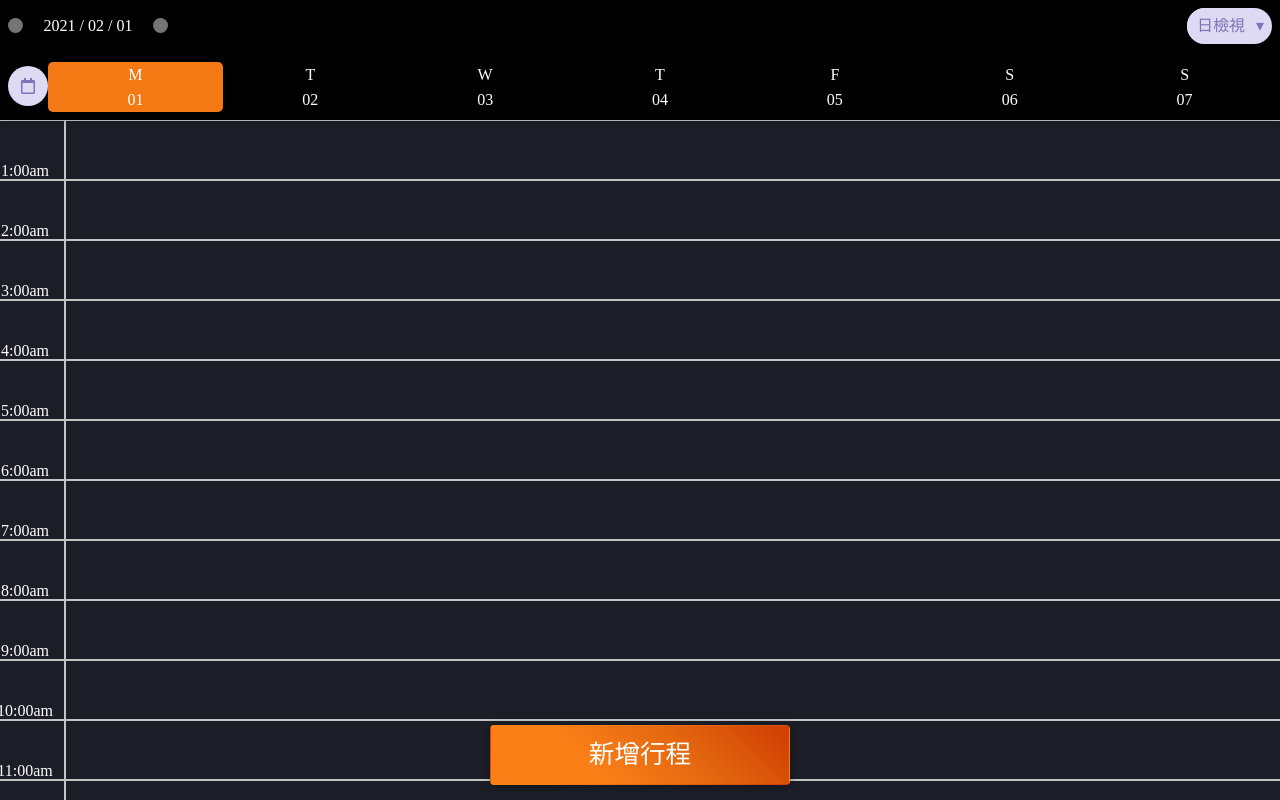
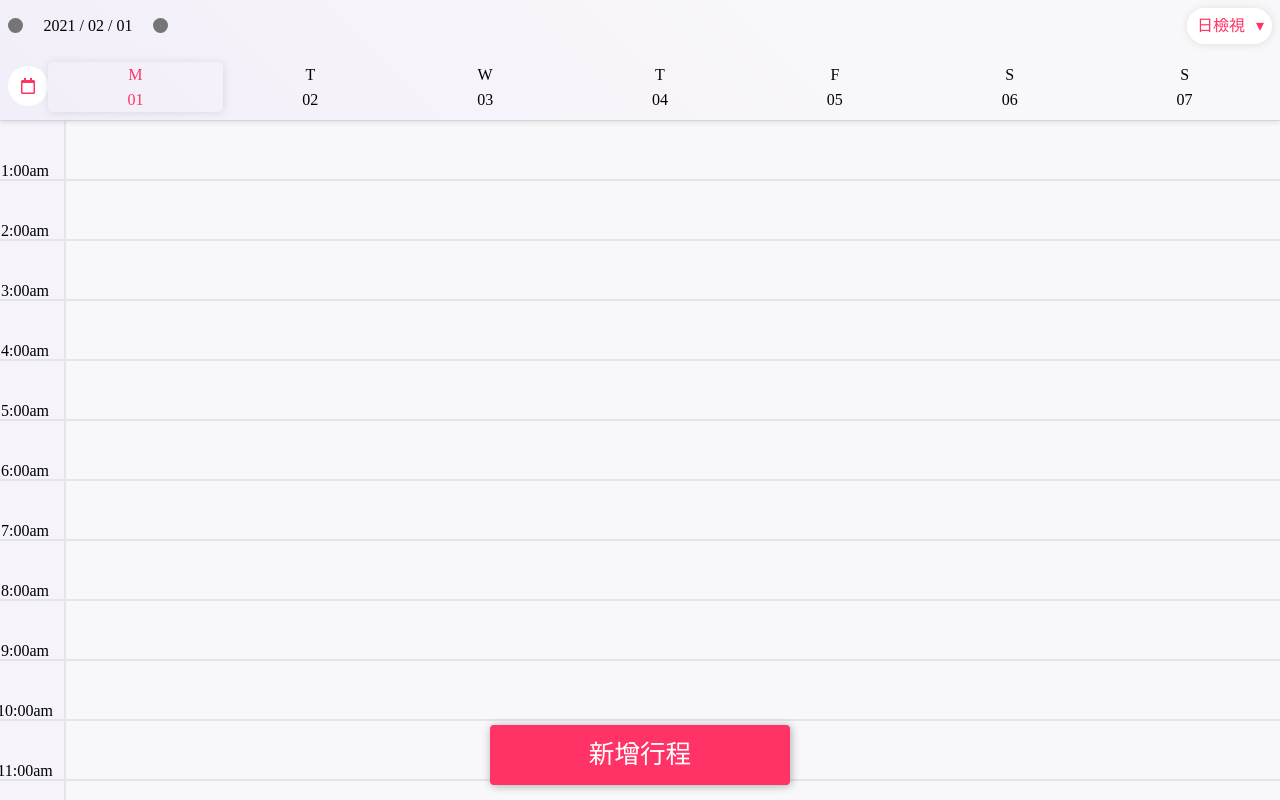
Before and after one commit to lovan0616/calendar-remote, a Vue app: page /#/calendar-day/2021-02-01 in a window 1280 px wide. Shown: the top 800 px of the page. Built offline with nearby package versions, Linux system fonts and the light colour scheme.

Commit message:
style: modify CaldendarMonth, CalendarWeek ui

```diff
--- /dev/null
+++ b/src/assets/mixin.scss
@@ -0,0 +1,3 @@
+@mixin box-shadow(){
+  box-shadow: .5px .5px 10px .1px rgba(0, 0, 0, .1);
+}
--- a/src/assets/variables.scss
+++ b/src/assets/variables.scss
@@ -1,12 +1,21 @@
 // color variables
-$theme_color: #f47814;
-$bg_color: #000000;
-$font_color: #ffffff;
-$sheet_color: #1b1e27;
-$item_color: #2b2f3b;
+$theme_color: #ff3366;
+$bg_color_start: #f1eef9;
+$bg_color_middle: #f6f3fa;
+$bg_color_end: #f8f7fa;
+$bg_color_2: #fdfdfd;
+$font_light: #ffffff;
+$font_dark: #000000;
+$sheet_color: #f8f7fa;
+$timeline_color: #f6f3fa;
+$sheet_border_color: #e4e5e9;
+$item_color: #ffffff;
 $color_choice_1:#eaa5a4;
 $color_choice_2:#a7e0d1;
 $color_choice_3: #8f8cd1;
 $btn_color_start: #fa7f17;
 $btn_color_middle: #e3650f;
-$btn_color_end: #ce3d02
+$btn_color_end: #ce3d02;
+
+//size variables
+$sheet_border_size: 1px;
--- a/src/components/AddEvent.vue
+++ b/src/components/AddEvent.vue
@@ -118,8 +118,8 @@ export default {
   bottom: 15px;
   left: 50%;
   transform: translate(-50%, 0);
-  background: linear-gradient(45deg,$btn_color_start, $btn_color_start, $btn_color_middle, $btn_color_end);
-  color: $font_color;
+  background-color: $theme_color;
+  color: $font_light;
   box-shadow: 1px 1px 8px 0.2px rgba(0, 0, 0, 0.3);
 }
 </style>
--- a/src/components/CalendarDayContent.vue
+++ b/src/components/CalendarDayContent.vue
@@ -111,7 +111,7 @@ export default {
 
   .sheet {
     height: 60px;
-    border: 1px solid #c4c4c4;
+    border: $sheet_border_size solid $sheet_border_color;
     background-color: $sheet_color;
 
     .schedule-item {
@@ -120,7 +120,8 @@ export default {
       padding: 10px;
       position: relative;
       background-color: $item_color;
-      color: $font_color;
+      color: $font_dark;
+      @include box-shadow;
       cursor: pointer;
       &:active {
         filter: brightness(0.7);
--- a/src/components/CalendarMonthDayItem.vue
+++ b/src/components/CalendarMonthDayItem.vue
@@ -13,7 +13,9 @@
       name: 'calendar-day',
       params: {date: day.date}
     }">
-        <div class="date-item"><p>{{ day.date | dayFormat() }}</p></div>
+        <div class="date-item">
+          <p>{{ day.date | dayFormat() }}</p>
+        </div>
       </router-link>
     </li>
   </ol>
@@ -129,11 +131,15 @@ export default {
 };
 </script>
 
-<style scoped>
+<style lang="scss" scoped>
 a {
   width: 100%;
   color: inherit;
   text-decoration: none;
+}
+
+ol {
+  @include box-shadow;
 }
 
 .calendar-day {
@@ -150,7 +156,7 @@ a {
 
 .date-item:hover {
   border-radius: 50%;
-  background-color: #7f75b2;
-  color: #ffffff;
+  background-color: $theme_color;
+  color: $font_light;
 }
 </style>
--- a/src/components/DaySelector.vue
+++ b/src/components/DaySelector.vue
@@ -10,7 +10,7 @@
 import dayjs from 'dayjs'
 
 export default {
-  name: 'CalendarDateSelector',
+  name: 'CalendarDaySelector',
   props: {
     initalDate: {
       type: String,
@@ -38,6 +38,7 @@ export default {
 <style scoped>
 .day-selector {
   width: 160px;
+  cursor: pointer;
 }
 .day-selector div{
   width: 15px;
--- a/src/components/Timeline.vue
+++ b/src/components/Timeline.vue
@@ -52,9 +52,9 @@ export default {
   .timeline {
     width: 80px;
     height: 60px;
-    border: 1px solid #c4c4c4;
-    background-color: $sheet_color;
-    color: $font_color;
+    border: $sheet_border_size solid $sheet_border_color;
+    background-color: $timeline_color;
+    color: $font_dark;
   }
 }
 </style>
--- a/src/components/VIewSelector.vue
+++ b/src/components/VIewSelector.vue
@@ -43,31 +43,31 @@ export default {
 };
 </script>
 
-<style scoped>
+<style lang="scss" scoped>
 .view-selector {
   width: 5vw;
   min-width: 85px;
   position: relative;
-  background-color: #dedaf4;
+  background-color: $item_color;
+  @include box-shadow;
   border-radius: 20px;
-  margin-left: auto ;
-}
-
-.view-selector::after {
+  margin-left: auto;
+  &::after {
     content: "\25BE";
     position: absolute;
     top: 50%;
     right: 8px;
     transform: translate(0, -50%);
-  color: #7f74b5;
+    color: $theme_color;
   }
   select {
     -webkit-appearance: none;
     cursor: pointer;
-  border:none;
-  background-color: #dedaf4;
+    border: none;
+    background-color: $item_color;
     border-radius: 20px;
     padding: 10px;
-  color: #7f74b5;
+    color: $theme_color;
+  }
 }
 </style>
--- a/src/views/CalendarDay.vue
+++ b/src/views/CalendarDay.vue
@@ -269,15 +269,16 @@ export default {
   box-shadow: 0px 3px 5px 0.1px rgba(0, 0, 0, 0.1);
   position: fixed;
   z-index: 1000000;
-  background-color: $bg_color;
-  color: $font_color;
+  background: linear-gradient(45deg, $bg_color_start, $bg_color_middle, $bg_color_end, $bg_color_end);
+  color: $font_dark;
 
   .calendar-icon-wrapper {
     width: 40px;
     height: 40px;
     border-radius: 50%;
-    background-color: #dedaf4;
-    color: #7f74b6;
+    background-color: $item_color;
+    color: $theme_color;
+
   }
 
   .week-list-wrapper {
@@ -296,8 +297,9 @@ export default {
           filter:saturate(60%);
         }
         &.is-selected-day {
-          background-color: $theme_color;
-          color: $font_color;
+          background-color: transparent;
+          color: $theme_color;
+          @include box-shadow
         }
       }
     }
--- a/src/views/CalendarMonth.vue
+++ b/src/views/CalendarMonth.vue
@@ -3,21 +3,20 @@
     <div class="header d-flex flex-column justify-content-between px-3 pt-3 pb-1">
       <div class="select-wrapper d-flex">
         <div class="calendar-icon-wrapper d-flex justify-content-center align-items-center">
-          <font-awesome-icon :icon="['far', 'calendar']"/>
+          <font-awesome-icon :icon="['far', 'calendar']" />
         </div>
 
         <!-- <CalendarDateSelector
         :current-date="today"
         :selected-date="selectedDate"
         @dateSelected="selectDate"
-      /> -->
+        />-->
         <div class="close-icon-wrapper ml-auto">
-          <font-awesome-icon :icon="['fas', 'times']" size="2x"/>
+          <font-awesome-icon :icon="['fas', 'times']" size="2x" />
         </div>
       </div>
 
       <CalendarWeekdays />
-
     </div>
 
     <div class="calendar-content">
@@ -30,7 +29,8 @@
             <CalendarMonthDayItem :show-date="selectedDate" />
           </div>
 
-        <div class="col-12 col-sm-6 col-md-4 col-lg-3"
+          <div
+            class="col-12 col-sm-6 col-md-4 col-lg-3"
             v-for="count in countOfUpcommingDate"
             :key="count"
           >
@@ -41,7 +41,6 @@
           </div>
         </div>
       </div>
-
     </div>
   </div>
 </template>
@@ -75,44 +74,47 @@ export default {
       return this.selectedDate.add(count, "month");
     },
     updateViewport() {
-      this.viewport = window.innerWidth
-      return this.viewport
+      this.viewport = window.innerWidth;
+      return this.viewport;
     }
   },
   created() {
-    window.addEventListener('resize', this.updateViewport)
+    window.addEventListener("resize", this.updateViewport);
   }
 };
 </script>
 
-<style scoped>
+<style lang="scss" scoped>
 .header {
   width: 100%;
   height: 130px;
-  box-shadow: 0px 3px 5px .1px rgba(0, 0, 0, 0.1);
+  @include box-shadow;
   position: fixed;
   z-index: 1000000;
   background-color: white;
-}
+  color: $theme_color;
+  font-weight: bold;
 
   .calendar-icon-wrapper {
     width: 30px;
     height: 30px;
-  background-color: #7f74b7;
+    background-color: $item_color;
     border-radius: 50%;
-  color: #ffffff;
+    color: $theme_color;
+    @include box-shadow;
   }
 
   .close-icon-wrapper {
     color: #000000;
   }
+}
 
 .calendar-content {
   padding-top: 140px;
-  background-color: #fafafa;
+  background: $bg_color_2;
 }
 
-@media (min-width:576px), print{
+@media (min-width: 576px), print {
   .header {
     visibility: hidden;
   }
@@ -120,5 +122,4 @@ export default {
     padding-top: 0;
   }
 }
-
 </style>
--- a/src/views/CalendarWeek.vue
+++ b/src/views/CalendarWeek.vue
@@ -38,7 +38,7 @@ import dayjs from "dayjs";
 import weekday from "dayjs/plugin/weekday";
 import ViewSelector from "../components/VIewSelector";
 import CalendarDayContent from "../components/CalendarDayContent";
-import Timeline from "../components/Timeline"
+import Timeline from "../components/Timeline";
 dayjs.extend(weekday);
 
 export default {
@@ -62,14 +62,16 @@ export default {
       this.$router.push({ name: "calendar-day", params: { date } });
     },
     dispatchContents() {
-      const storageData = JSON.parse(localStorage.getItem('schedule'))
+      const storageData = JSON.parse(localStorage.getItem("schedule"));
       this.days.forEach(day => {
-        day.content = storageData.filter(item => item.date === day.date).length ? storageData.filter(item => item.date === day.date)[0].contents : []
-      })
-  },
+        day.content = storageData.filter(item => item.date === day.date).length
+          ? storageData.filter(item => item.date === day.date)[0].contents
+          : [];
+      });
+    }
   },
   created() {
-    this.dispatchContents()
+    this.dispatchContents();
   },
   computed: {
     thisWeekPreviousDay() {
@@ -125,7 +127,7 @@ export default {
       return dayjs(date).format("DD");
     },
     weekDayFormat(date) {
-      switch(dayjs(date).format('ddd')) {
+      switch (dayjs(date).format("ddd")) {
         case "Sun":
           return "S";
         case "Mon":
@@ -146,56 +148,51 @@ export default {
 };
 </script>
 
-<style scoped>
+<style lang="scss" scoped>
 .header {
   width: 100%;
   height: 120px;
   box-shadow: 0px 3px 5px 0.1px rgba(0, 0, 0, 0.1);
   position: fixed;
   z-index: 1000000;
-  background-color: white;
-}
+  background: linear-gradient(45deg, $bg_color_start, $bg_color_middle, $bg_color_end, $bg_color_end);
 
   .selector h1 {
     font-size: larger;
   }
 
-.view {
-  background-color: #d9d5ee;
-  color: #7d71b9;
-  border-radius: 20px;
-  padding: 10px;
-}
-
   .week-list-wrapper {
     height: 50px;
-}
 
     .week-list ol {
       height: 100%;
-}
 
-.week-list li {
+      li {
         width: 100%;
         border-radius: 5px;
         text-align: center;
+
+        &:not(.is-selected-day):hover {
+          background-color: $theme_color;
+          filter:saturate(60%);
         }
-
-.week-list li:not(.is-selected-day):hover {
-  background-color: #d9d5ee;
+        &.is-selected-day {
+          background-color: transparent;
+          color: $theme_color;
+          @include box-shadow
+        }
+      }
     }
 
     .calendar-icon-wrapper {
       width: 40px;
       height: 40px;
       border-radius: 50%;
-  background-color: #dedaf4;
-  color: #7f74b6;
+      background-color: $item_color;
+      color: $theme_color;
+      @include box-shadow;
     }
-
-.is-selected-day {
-  background-color: #7f74b5;
-  color: #ffffff;
+  }
 }
 
 .week-content {
--- a/vue.config.js
+++ b/vue.config.js
@@ -8,6 +8,7 @@ module.exports = {
       scss: {
         additionalData: `
         @import "~@/assets/variables.scss";
+        @import "~@/assets/mixin.scss";
         `
       },
     }
```
Lines whose indentation alone changed are shown as unchanged.
